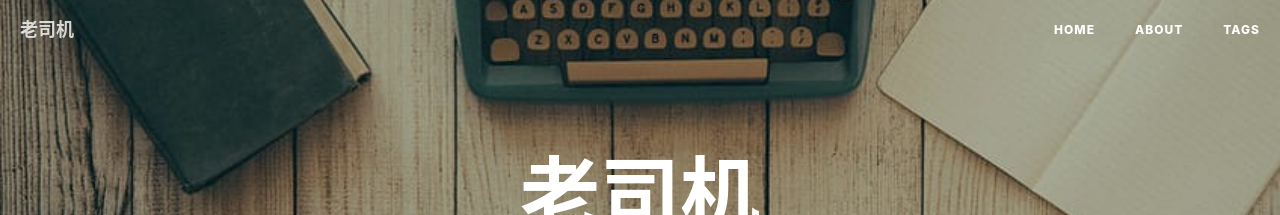
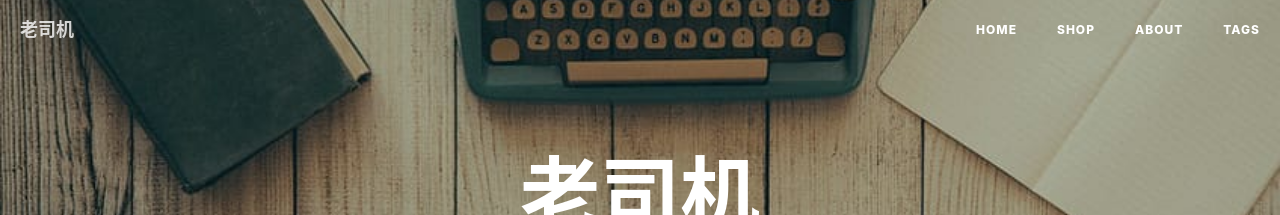
Before and after one commit to skywolf627/skywolf627.github.io, a Jekyll site: the page built from index.html, in a window 1280 px wide. Shown: the top 215 px of the page. Built offline with Jekyll 4.4.1, drawn with Linux system fonts in a browser that asks for light colours; nearby versions of some CDN libraries; the list of posts is cut into pages by our own code; comment, search, counter and statistics services are not loaded.

Commit message:
Update nav.html

```diff
--- a/_includes/nav.html
+++ b/_includes/nav.html
@@ -18,6 +18,9 @@
                 <ul class="nav navbar-nav navbar-right">
                     <li>
                         <a href="{{ site.baseurl }}/">Home</a>
+                    </li>
+                    <li>
+                        <a href="http://66go.xin/gw" target="_blank">Shop</a>
                     </li>
                     {% for page in site.pages %}{% if page.title %}
                     <li>
```
